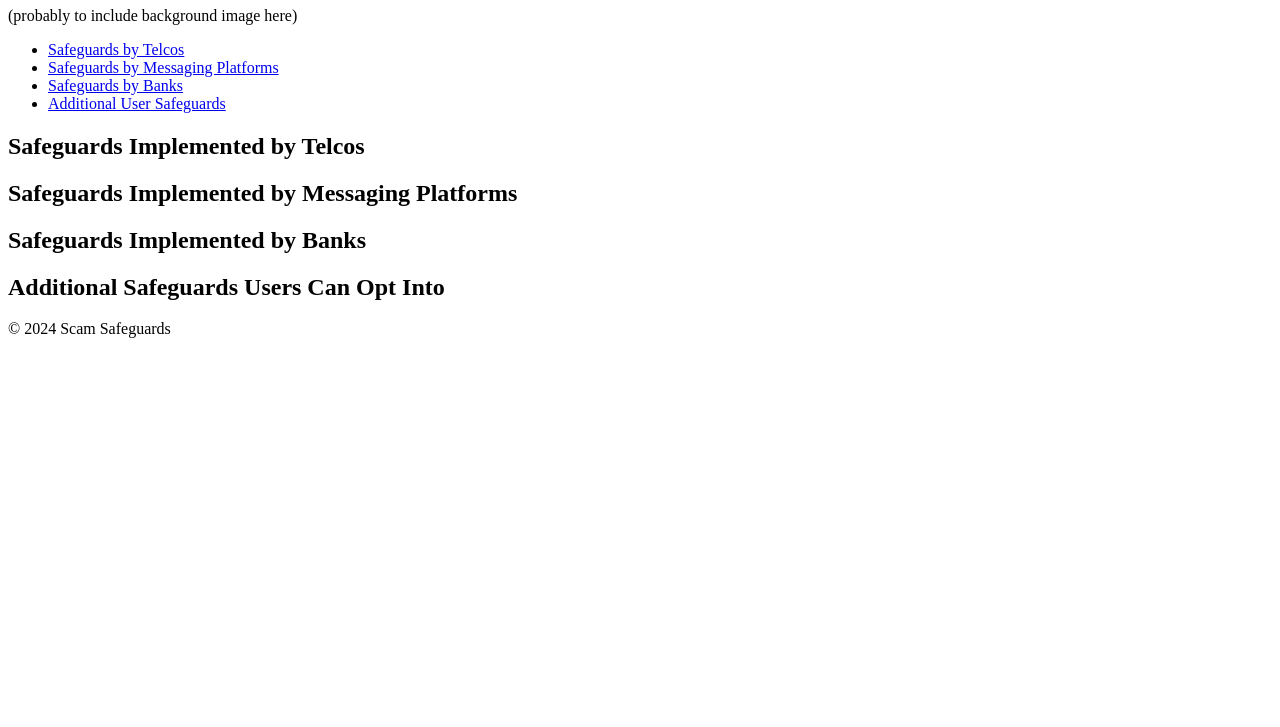
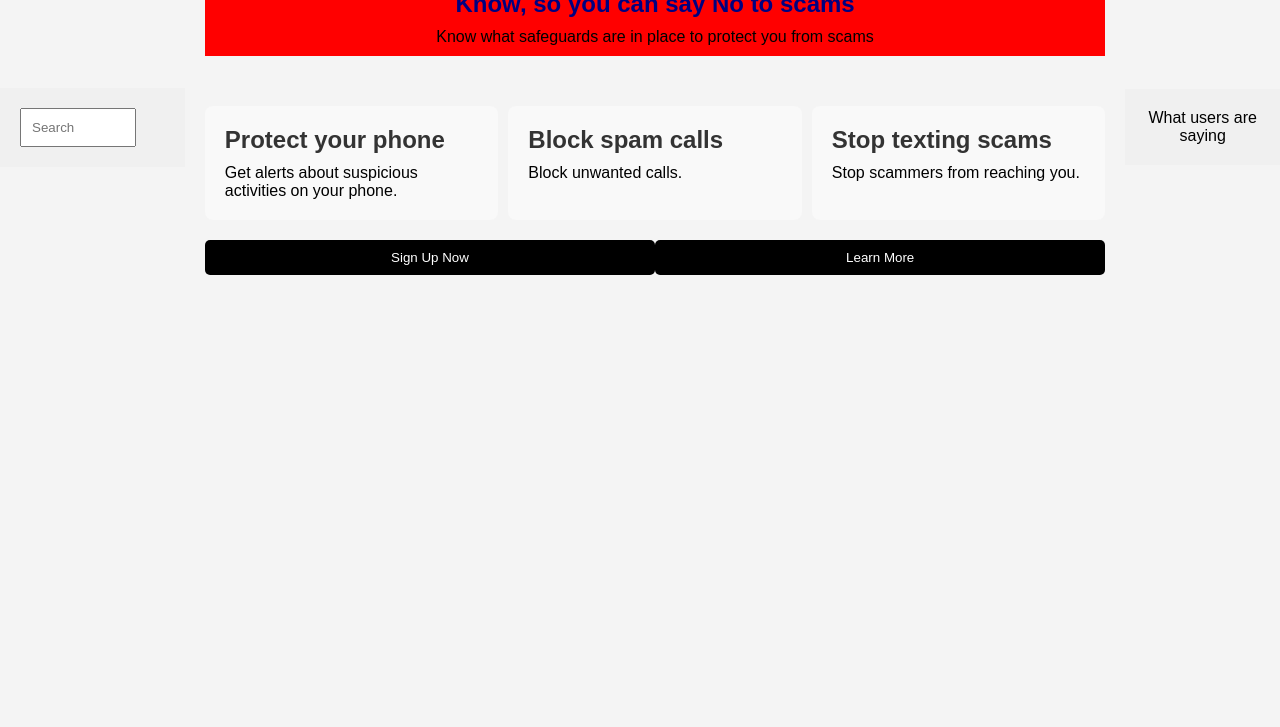
Before and after one commit to joysarangng/sayknowtoscams, a plain HTML site: page index.html in a window 1280 px wide. Shown: the part 73-800 px from the top of the page. Drawn offline with Linux system fonts and the light colour scheme.

Commit message:
new html and css

```diff
--- a/index.html
+++ b/index.html
@@ -1,46 +1,41 @@
 <!DOCTYPE html>
 <html lang="en">
   <head>
-    <meta charset="UTF-8">
-    <meta name="viewport" content="width=device-width, initial-scale=1.0">
-    <title>Scam Safeguards</title>
+    <meta charset="UTF-8" />
+    <meta name="viewport" content="width=device-width, initial-scale=1.0" />
+    <title>Say Know to Scams</title>
+    <link rel="stylesheet" href="style.css" />
   </head>
   <body>
     <header>
-        <h1 class="title">Know, so you can say No to scams</h1>
-        <p class="title">(probably to include background image here)</p>
-        <nav>
-            <ul>
-                <li><a href="#telcos">Safeguards by Telcos</a></li>
-                <li><a href="#messaging">Safeguards by Messaging Platforms</a></li>
-                <li><a href="#banks">Safeguards by Banks</a></li>
-                <li><a href="#additional">Additional User Safeguards</a></li>
-            </ul>
-        </nav>
+      <input type="search" placeholder="Search" />
     </header>
-
-    <section id="telcos">
-        <h2>Safeguards Implemented by Telcos</h2>
-        <!-- Add content about safeguards by telcos here -->
+    <main>
+      <section class="hero">
+        <h1>Know, so you can say No to scams</h1>
+        <p>Know what safeguards are in place to protect you from scams</p>
       </section>
-
-    <section id="messaging">
-        <h2>Safeguards Implemented by Messaging Platforms</h2>
-        <!-- Add content about safeguards by messaging platforms here -->
+      <section class="features">
+        <div class="feature">
+          <h2>Protect your phone</h2>
+          <p>Get alerts about suspicious activities on your phone.</p>
+        </div>
+        <div class="feature">
+          <h2>Block spam calls</h2>
+          <p>Block unwanted calls.</p>
+        </div>
+        <div class="feature">
+          <h2>Stop texting scams</h2>
+          <p>Stop scammers from reaching you.</p>
+        </div>
       </section>
-
-    <section id="banks">
-        <h2>Safeguards Implemented by Banks</h2>
-        <!-- Add content about safeguards by banks here -->
-    </section>
-
-    <section id="additional">
-        <h2>Additional Safeguards Users Can Opt Into</h2>
-        <!-- Add content about additional user safeguards here -->
-    </section>
-
+      <div class="actions">
+        <button>Sign Up Now</button>
+        <button>Learn More</button>
+      </div>
+    </main>
     <footer>
-        <p>&copy; 2024 Scam Safeguards</p>
+      <p>What users are saying</p>
     </footer>
   </body>
 </html>
--- /dev/null
+++ b/style.css
@@ -0,0 +1,122 @@
+* {
+  margin: 0;
+  padding: 0;
+  box-sizing: border-box;
+}
+
+body {
+  font-family: Arial, sans-serif;
+}
+
+header {
+  display: flex;
+  padding: 20px;
+  background-color: #f0f0f0;
+}
+
+input[type="search"] {
+  padding: 10px;
+  width: 80%;
+}
+
+main {
+  padding: 20px;
+}
+
+.hero {
+  text-align: center;
+  padding: 10px;
+  margin-bottom: 50px;
+  background-color: red;
+}
+
+.features {
+  display: grid;
+  grid-template-columns: repeat(3, 1fr);
+  gap: 10px;
+}
+
+.feature {
+  background-color: #f9f9f9;
+  padding: 20px;
+  border-radius: 8px;
+}
+
+.actions {
+  display: flex;
+  justify-content: space-around;
+  margin-top: 20px;
+}
+
+button {
+  padding: 10px 20px;
+  background-color: navy;
+  color: white;
+  border: none;
+  border-radius: 5px;
+  cursor: pointer;
+}
+
+footer {
+  padding: 20px;
+  text-align: center;
+  background-color: #f0f0f0;
+}
+
+* {
+  margin: 0;
+  padding: 0;
+  box-sizing: border-box;
+}
+
+body {
+  font-family: "Arial", sans-serif;
+  background-color: #f4f4f4;
+  display: flex;
+  align-items: center;
+  height: 50vh;
+}
+
+.container {
+  background-color: #fff;
+  padding: 20px;
+  border-radius: 8px;
+  width: 90%;
+  max-width: 400px;
+}
+
+h1 {
+  color: navy;
+  margin-bottom: 10px;
+}
+
+h2 {
+  color: #333;
+  margin-bottom: 10px;
+}
+
+section {
+  margin-bottom: 20px;
+}
+
+.option {
+  display: flex;
+  justify-content: space-between;
+  align-items: center;
+  padding: 10px 0;
+  border-bottom: 1px solid #eee;
+}
+
+.icon {
+  color: green;
+}
+
+button {
+  width: 100%;
+  padding: 10px;
+  background-color: black;
+  color: white;
+  border: none;
+  border-radius: 5px;
+  cursor: pointer;
+}
```
Also changed, not shown: old.html (added, +46 -0 lines). Lines whose indentation alone changed are shown as unchanged.
